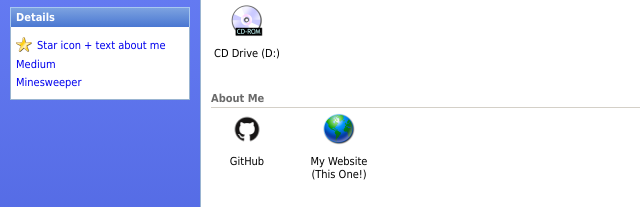
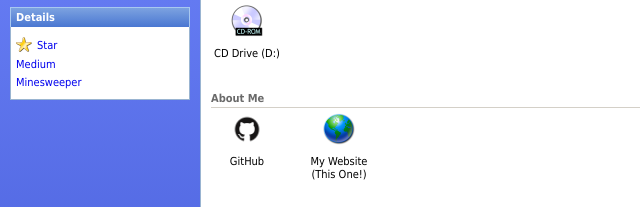
Before and after one commit to RaidToaster/WinPorto, a plain HTML site: page src/apps/html/explorer.html in a window 1280 px wide. Shown: the part 270-477 px from the top of the page, 0-640 px from the left. Drawn offline with Linux system fonts and the light colour scheme.

Commit message:
Update sidebar details text in explorer.html

```diff
--- a/src/apps/html/explorer.html
+++ b/src/apps/html/explorer.html
@@ -48,7 +48,7 @@
                 <div class="sidebar-panel">
                     <div class="sidebar-header">Details</div>
                     <div class="sidebar-content">
-                        <p><img src="/Windows XP Icons/Favorites.png" class="icon-sm"> Star icon + text about me</p>
+                        <p><img src="/Windows XP Icons/Favorites.png" class="icon-sm"> Star </p>
                         <a href="#">Medium</a>
                         <a href="#">Minesweeper</a>
                     </div>
```
